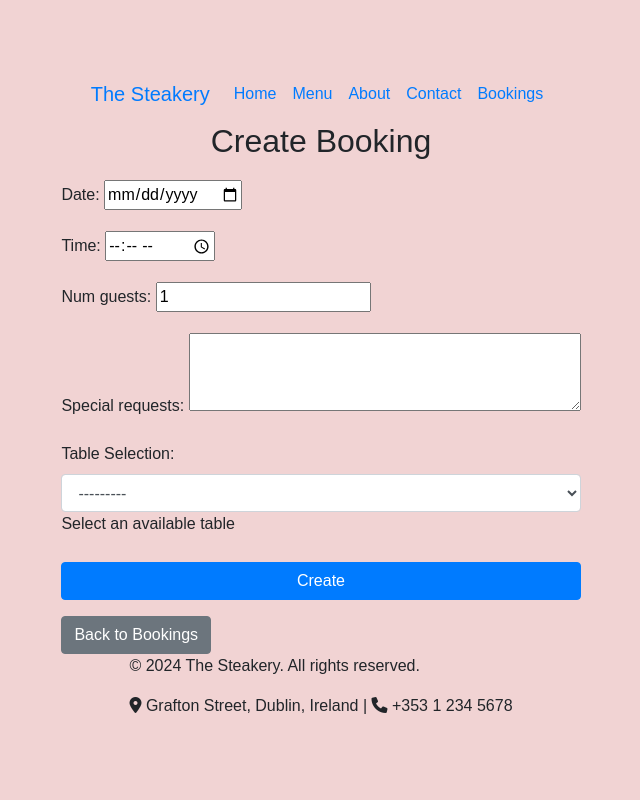
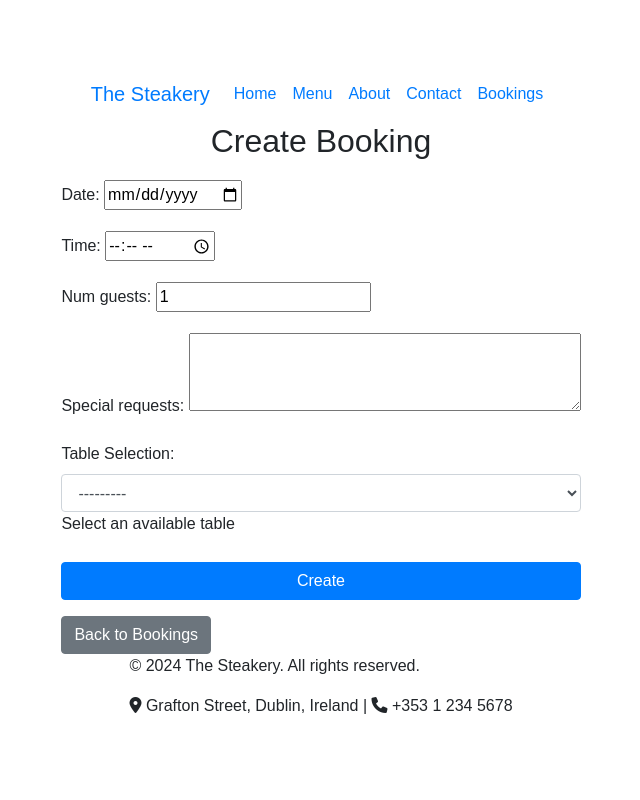
Before and after one commit to micdr93/TheSteakeryPP4, a Django app: page /bookings/create/ in a window 1280 px wide. Shown: the whole page, without its empty margins (319-959 px from the left). Run offline with Django 4.2, Linux system fonts and the light colour scheme; the visitor is signed in with stand-in values (Sample User, id 1); data that the repository does not hold is empty; some libraries are stand-ins or nearby versions.

Commit message:
updating css

```diff
--- a/static/css/style.css
+++ b/static/css/style.css
@@ -4,7 +4,7 @@ body {
     font-family: Arial, sans-serif;
     margin: 0;
     padding: 20px;
-    background-color: #f1d3d3;
+    background-color: #ffffff;
     display: flex;
     justify-content: center;
     align-items: center;
```
